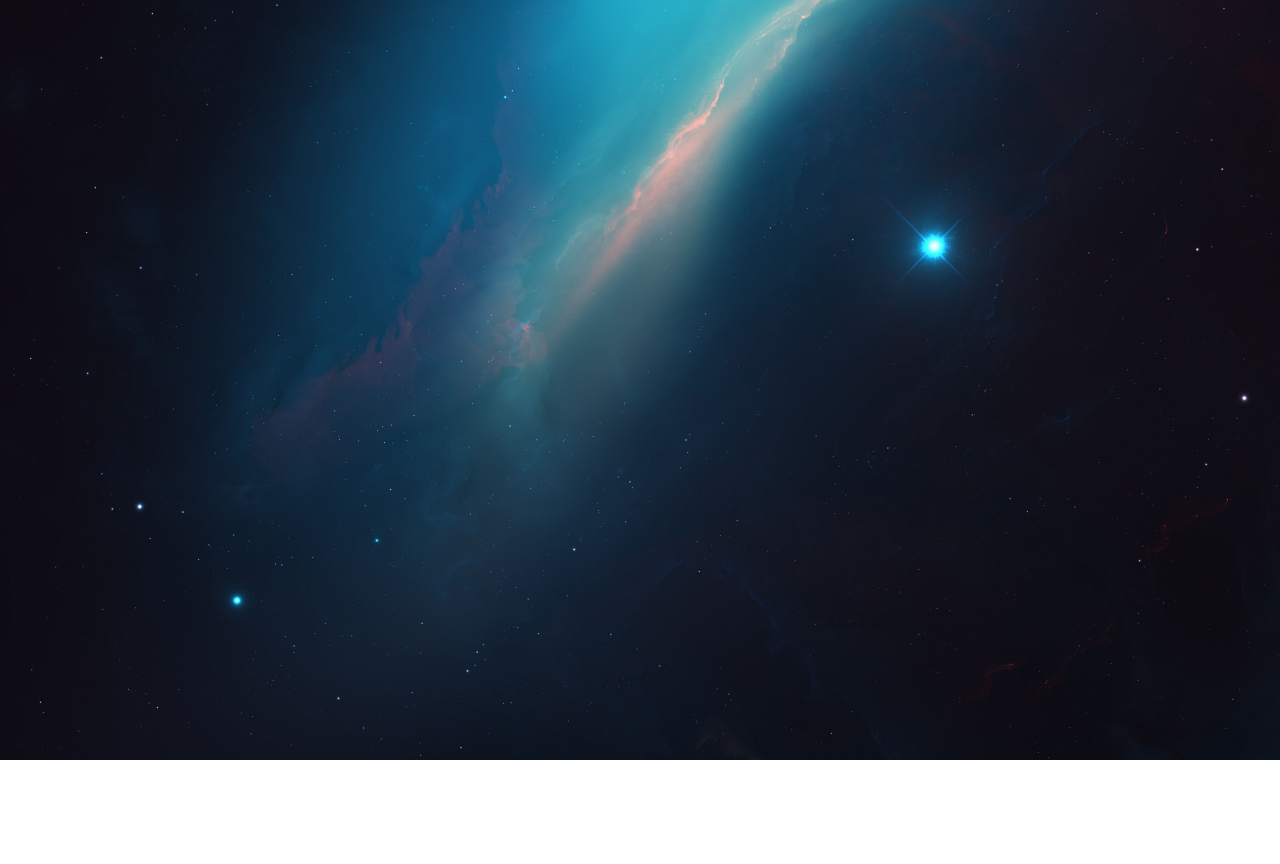
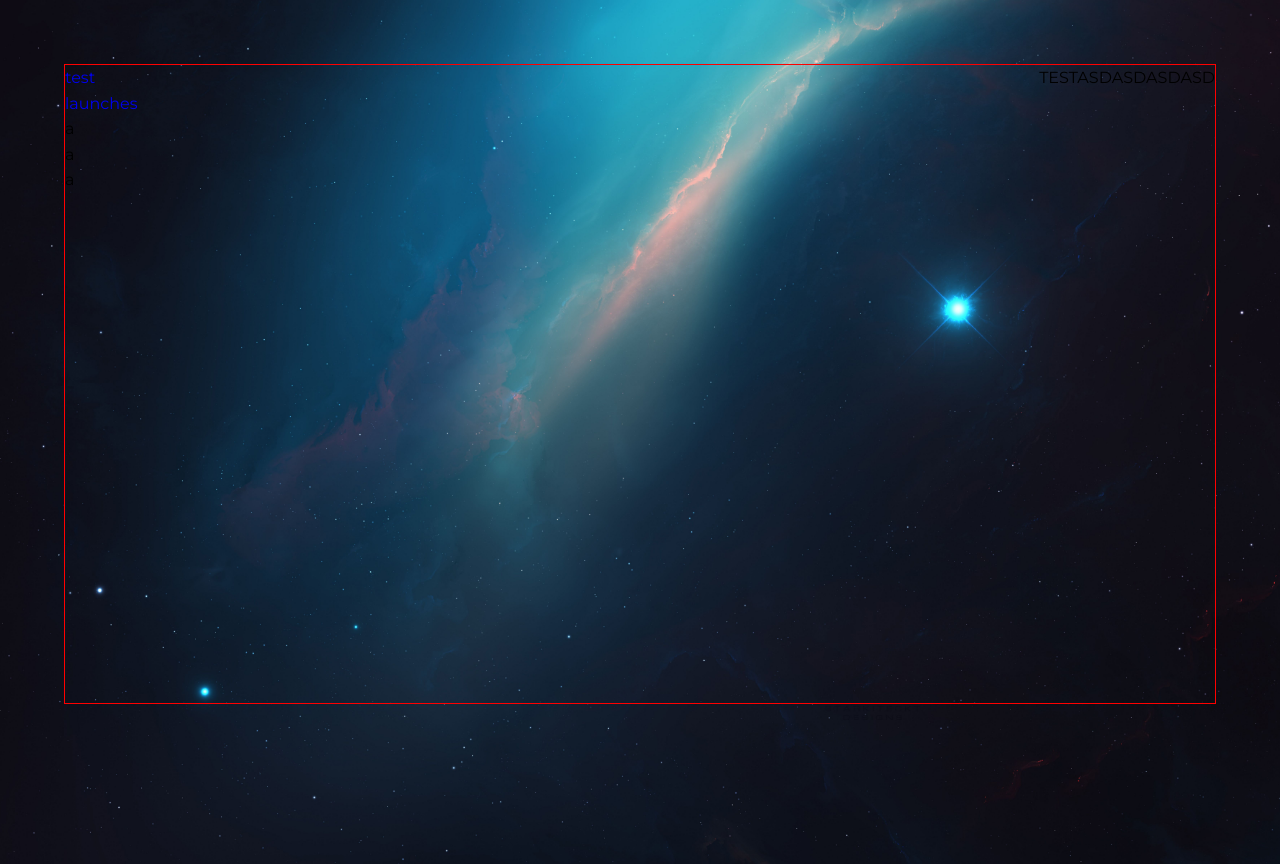
Before and after one commit to S-Bozilovic95/Space-X, a React (Create React App) app in the folder space-x/: page /Test in a window 1280 px wide. Before the commit this address had no page. Before the commit the page ends 800 px from the top, so only its background shows below. Built offline with nearby package versions, Linux system fonts and the light colour scheme.

Commit message:
home/design changes

```diff
--- a/space-x/src/App.js
+++ b/space-x/src/App.js
@@ -1,13 +1,17 @@
 import './style/Style.scss';
 import {BrowserRouter as Router, Route, Routes} from 'react-router-dom';
-import Home from './components/Home';
+import Test from './components/Test';
+import Launches from './components/Launches/Launches';
+import Navbar from './components/Navbar';
 
 function App() {
   return (
-    <div>
+    <div className='home'>
       <Router>
+        <Navbar/>
         <Routes>
-          <Route path='/' element={<Home/>}/>
+          <Route path='/Test' element={<Test/>}/>
+          <Route path='/Launches' element={<Launches/>}/>
         </Routes>
       </Router>
     </div>
--- a/space-x/src/components/Home.js
+++ b/space-x/src/components/Launches/Launches.js
@@ -1,9 +1,8 @@
 import React, { useEffect, useState } from 'react';
-import API from '../assets/apiV3';
-import LaunchesList from './Home/LaunchesList';
+import API from '../../assets/apiV3';
+import LaunchesList from './LaunchesList';
 
-
-const Home = () => {
+const Launces = () => {
     const [launches, setLaunches] = useState({
         data:[],
         loading:true
@@ -23,13 +22,12 @@ const Home = () => {
         getLaunches();
     },[])
 
+
     return (
-        <section className='home container'>
-         {!loading? <LaunchesList getLaunches={getLaunches} launches={launches.data}/>: "NO DATA"}
-        </section>
+        <>
+             {!loading? <LaunchesList getLaunches={getLaunches} launches={launches.data}/>: "NO DATA"}
+        </>
      );
 }
 
-
-
-export default Home;
+export default Launces;
--- /dev/null
+++ b/space-x/src/components/Navbar.js
@@ -0,0 +1,20 @@
+import React from 'react';
+import { Link } from 'react-router-dom';
+
+
+const Navbar = () => {
+
+    return (
+        <nav>
+            <ul>
+                <li><Link to={`/Test`}>test</Link></li>
+                <li><Link to={`/Launches`}>launches</Link></li>
+                <li>a</li>
+                <li>a</li>
+                <li>a</li>
+            </ul>
+        </nav>
+     );
+}
+
+export default Navbar;
--- /dev/null
+++ b/space-x/src/components/Test.js
@@ -0,0 +1,7 @@
+import React from 'react';
+
+const Test = () => {
+    return ( <>TESTASDASDASDASD</> );
+}
+
+export default Test;
--- a/space-x/src/style/Component-Style/LaunchesList.scss
+++ b/space-x/src/style/Component-Style/LaunchesList.scss
@@ -1,10 +1,11 @@
 .launchesList{
-    margin-top: 20%;
-    height: 60vh;
+    margin: 5%;
     overflow: auto;
     padding: 20px;
     background-color: rgba(30, 37, 58, 0.699);
     border-radius: 20px;
+    width: 60%;
+    border: 1px solid yellow;
 }
 
 .launchesList::-webkit-scrollbar {
--- a/space-x/src/style/Style.scss
+++ b/space-x/src/style/Style.scss
@@ -8,6 +8,7 @@
 // components
 @import './Component-Style/PopUp.scss';
 @import './Component-Style/LaunchesList.scss';
+
 
 // DEFAULT STYLES
 *{
@@ -24,7 +25,8 @@ body{
     background-position: center;
     background-size: cover;
     background-repeat: no-repeat;
-    height: 90vh;
+    height: 100vh;
+
 }
 
 h1,h2,h3,h4,h5,h6{
@@ -52,3 +54,12 @@ a{
         transition: $transition-in;
     }
 }
+
+
+.home{
+    display: flex;
+    justify-content: space-between;
+    border: 1px solid red;
+    margin: 5%;
+    height: 80vh;
+}
--- a/space-x/src/style/Variables.scss
+++ b/space-x/src/style/Variables.scss
@@ -6,6 +6,7 @@ $white: rgb(218, 209, 209);
 $fontGray:rgb(86, 87, 92);
 $blue:rgb(28, 34, 48);
 $lightBlue:rgb(30, 37, 58);
+$background: rgba(29, 31, 43, 0.863);
 $fontFamily: 'Montserrat',sans-serif;
 $transition-in: .4s ease-in;
 $transition-out: .4s ease-out;
```
Also changed, not shown: space-x/src/components/Launches/LaunchesItem.js (renamed from space-x/src/components/Home/LaunchesItem.js), space-x/src/components/Launches/LaunchesList.js (renamed from space-x/src/components/Home/LaunchesList.js), space-x/src/components/Launches/PopUp.js (renamed from space-x/src/components/Home/PopUp.js).
